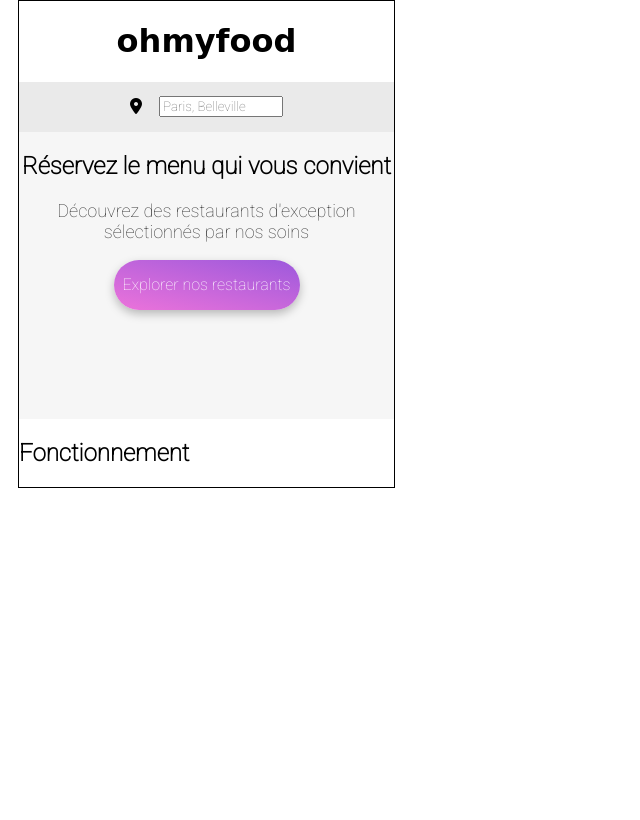
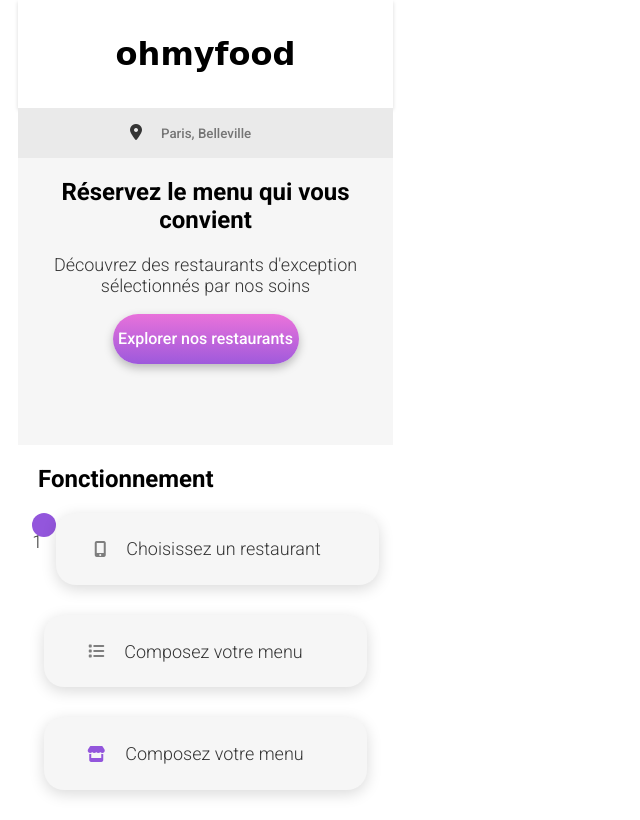
Before and after one commit to bcouderc/Ohmyfood, a plain HTML site: page index.html in a window 1280 px wide. Shown: the whole page, without its empty margins (0-640 px from the left). Drawn offline with Linux system fonts and the light colour scheme; a web font is replaced by a local one.

Commit message:
Ajout de la partie fonctionnement

```diff
--- a/index.html
+++ b/index.html
@@ -8,45 +8,78 @@
     <title>Ohmyfood</title>
     <link rel="preconnect" href="https://fonts.googleapis.com">
     <link rel="preconnect" href="https://fonts.gstatic.com" crossorigin>
-    <link href="https://fonts.googleapis.com/css2?family=Roboto:wght@100&family=Shrikhand&display=swap" rel="stylesheet">
+    <link href="https://fonts.googleapis.com/css2?family=Roboto:wght@300;500;700&family=Shrikhand&display=swap" rel="stylesheet">
     <link rel="stylesheet" href="./scss/autre.css">
     <!-- lien de connection pour le kit Font Awesome pour les icones -->
     <script src="https://kit.fontawesome.com/7be78ce38e.js" crossorigin="anonymous"></script>
 </head>
 <body>
     <header>
-        <div>
-            <h1 class="center">ohmyfood</h1>
+        <div class="title-contenaire center">
+            <h1>ohmyfood</h1>
         </div>
-        <div class="direction-row contenaire-header">
-            <div class="geoloc">
-                <i class="fa-solid fa-location-dot" style="color: #000000;"></i>
+        <div class="direction-row geo-contenaire">
+            <div class="geo-contenaire__logo">
+                <i class="fa-solid fa-location-dot" style="color: #353535;"></i>
             </div>
-            <div class="recherche">
-                <input type="text" name="recherche" class="recherche" placeholder="Paris, Belleville" size="15">
+            <div class="recherche" id="restaurants">
+                <input type="text" name="recherche" class="geo-contenaire__recherche" placeholder="Paris, Belleville" size="15">
             </div>
         </div>
     </header>
     <main>
+        <!-- Explorer **********************************************************************************-->
         <section>
-            <div class="direction-column contenaire-explorer">
+            <div class="explorer-contenaire direction-column">
                 <div class="center-text">
                     <h2>Réservez le menu qui vous convient</h2>
                     <p>Découvrez des restaurants d'exception sélectionnés par nos soins</p>
                 </div>
                 <div class="center">
-                    <div class="btn">
+                    <div class="btn-gradiant">
                         Explorer nos restaurants
                     </div>
                 </div>
             </div>
         </section>
+        <!-- Fonctionnement *************************************************************************** -->
         <section class="direction-column center">
             <div>
-                <h2><b>Fonctionnement</b></h2>
+                <h2 class="titre__align">Fonctionnement</h2>
             </div>
+            <!-- Mobile -->
+            <div class="center">
+                <div class="btn-num">
+                    <p>1</p>
+                </div>
+                <div class="btn-fonct center">
+                    <div class="btn-fonct__align">
+                        <i class="fa-solid fa-mobile-screen-button" style="color: #7E7E7E;"></i>
+                        <p>Choisissez un restaurant</p>
+                    </div>
+                </div>
+            </div>
+            <!-- Liste -->
+            <div class="center">
+                <div class="btn-fonct center">
+                    <div class="btn-fonct__align">
+                        <i class="fa-solid fa-list" style="color: #7E7E7E;"></i>
+                        <p>Composez votre menu</p>
+                    </div>
+                </div>
+            </div>
+            <!-- Store -->
+            <div class="center">
+                <div class="btn-fonct center">
+                    <div class="btn-fonct__align">
+                        <i class="fa-solid fa-store" style="color: #9356DC;"></i>
+                        <p>Composez votre menu</p>
+                    </div>
+                </div>
+            </div>
+        </section>
+        <!-- Restaurant ********************************************************************************-->
 
-        </section>
     </main>
 
     <footer>
--- a/scss/autre.css
+++ b/scss/autre.css
@@ -35,7 +35,6 @@
 body{
     margin: 0 18px 0 18px;
     max-width: 375px ;
-    border: 1px solid black;
 }
 
 .center{
@@ -57,44 +56,92 @@
     flex-direction: column;
 }
 
-.btn{
+/*---------------------*/
+/* = Header            */
+/*---------------------*/
+.title-contenaire{
+    display: flex;
+    padding: 14px 89px 13px 89px;
+    box-shadow: 0px 2px 4px 0px rgba(0, 0, 0, 0.15);
+    background: var(--White, #FFF);
+}
+
+/* Zone de recherche*/
+.geo-contenaire{
+    width: 375px;
+    height: 50px;
+    justify-content: center;
+    align-items: center;
+    background-color:#EAEAEA;
+}
+.geo-contenaire__logo{
+    margin-right: 17px;
+}
+.geo-contenaire__recherche{
+    background-color: transparent;
+    border:0;
+}
+
+/*---------------------*/
+/* = Réserver          */
+/*---------------------*/
+
+/* Section : Explorer */
+.explorer-contenaire{
+    width: 375px;
+    height: 287PX;
+    background-color: #F6F6F6;
+}
+
+.btn-gradiant{
     display: flex;
     width: 186px;
     height: 50px;
     border-radius: 25px;
-    background: var(--Button-Gradient, linear-gradient(193deg, #9356DC -11.44%, #FF79DA 123.93%));
+    background: var(--Button-Gradient, linear-gradient(1deg, #9356DC -11.44%, #FF79DA 123.93%));
     box-shadow: 0px 4px 10px 0px rgba(0, 0, 0, 0.25);
     align-items: center;
     justify-content: center;
     color: white;
 }
 
-.btn:hover{
+.btn-gradiant:hover{
     border-radius: 25px;
     background: linear-gradient(0deg, rgba(255, 255, 255, 0.15) 0%, rgba(255, 255, 255, 0.15) 100%), linear-gradient(201deg, #9356DC -5.2%, #FF79DA 110.74%);
     box-shadow: 0px 4px 15px 0px rgba(0, 0, 0, 0.35);
 }
 
+/*---------------------*/
+/* = Fonctionnement    */
+/*---------------------*/
+
+.btn-fonct{
+    width: 322.486px;
+    height: 72.379px;
+    margin-bottom: 30px;
+    border-radius: 20px;
+    background: var(--Background, #F6F6F6);
+    box-shadow: 0px 4px 15px 0px rgba(0, 0, 0, 0.15);
+}
+
+.btn-fonct__align{
+    display: flex;
+    align-items: center;
+    margin-right: 20px;
+    gap: 20px;
+}
+
+.btn-num{
+    width: 24px;
+    height: 24px;
+    border-radius: 15px;
+    background-color: #9356DC;
+}
+
+.titre__align{
+    margin-left: 20px;
+}
 
 /*---------------------*/
-/* = Header            */
+/* = Restaurant        */
 /*---------------------*/
-
-/* Zone de recherche*/
-.contenaire-header{
-    width: 375px;
-    height: 50px;
-    justify-content: center;
-    align-items: center;
-    background-color:#EAEAEA ;
-}
-.geoloc{
-    padding-right: 17px;
-}
-
-/* Section contenant le bouton Explorer */
-.contenaire-explorer{
-    width: 375px;
-    height: 287PX;
-    background-color: #F6F6F6;
-}
```
